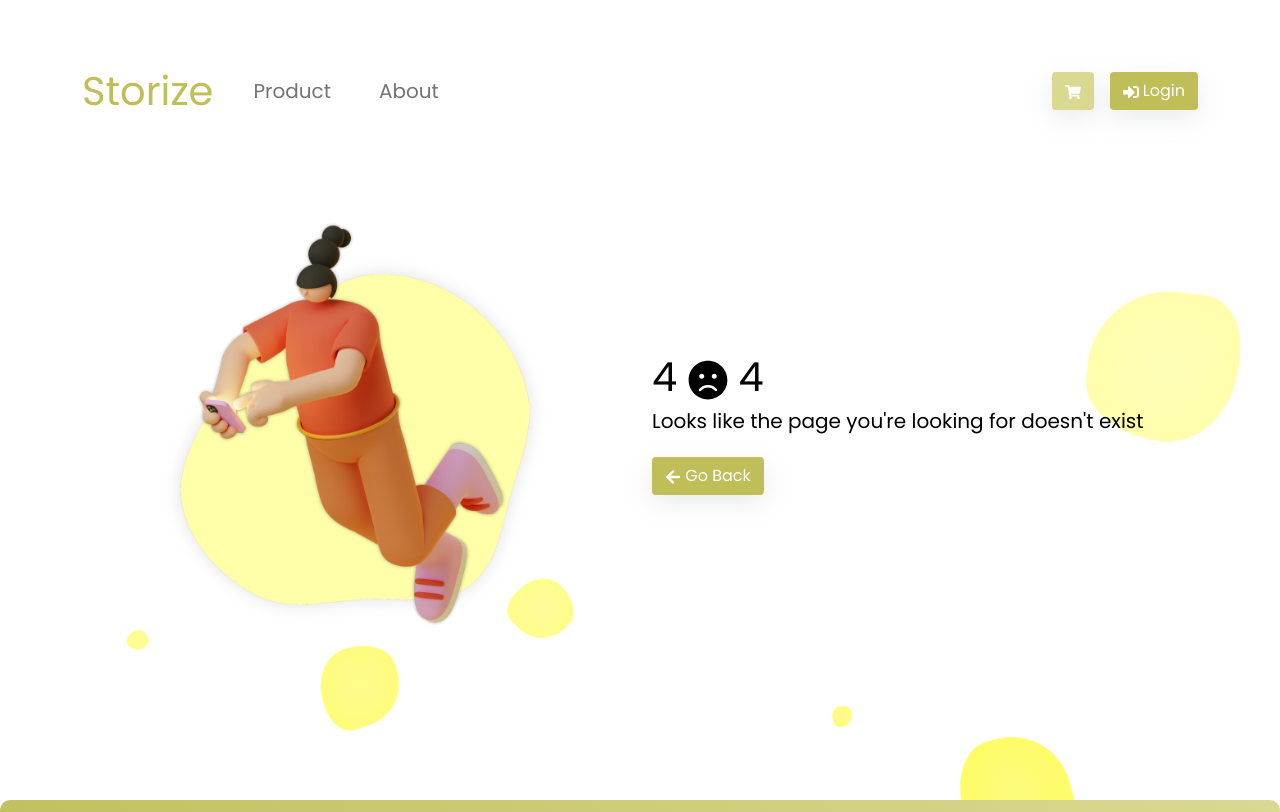
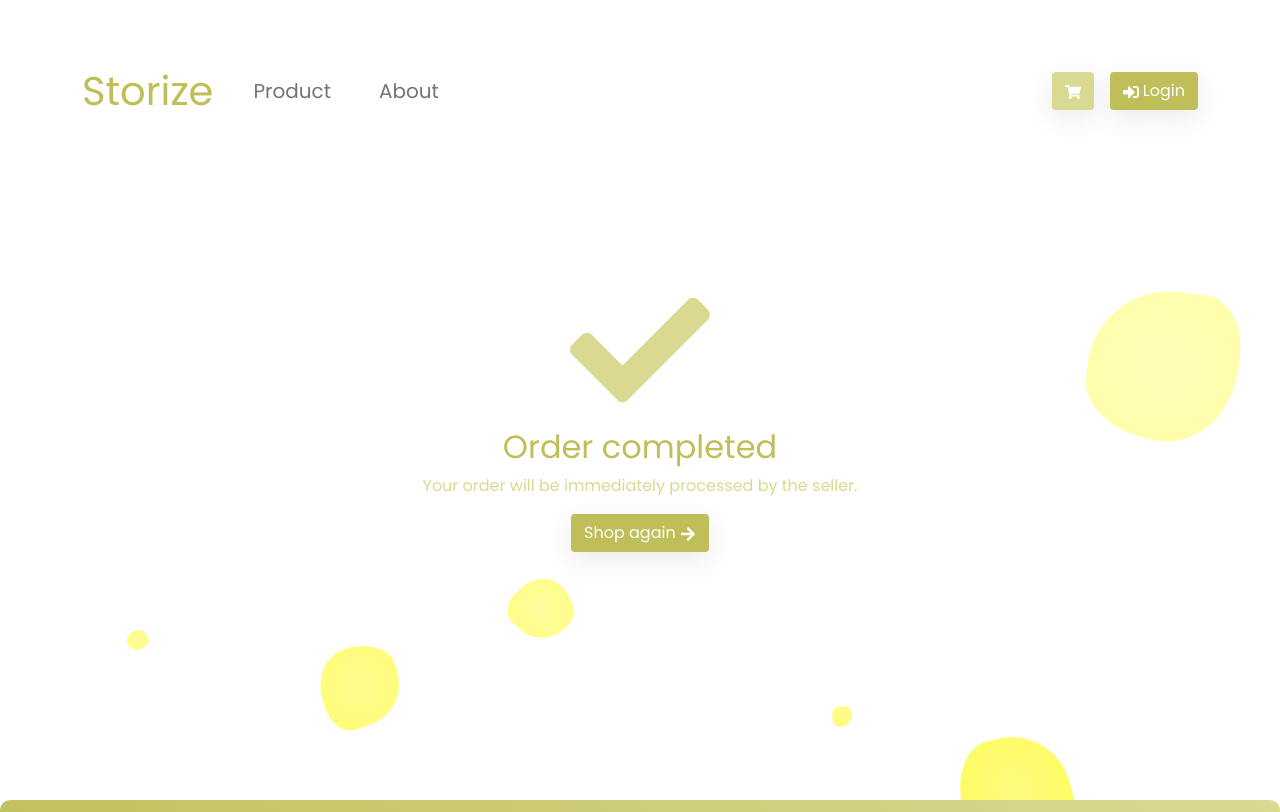
Before and after one commit to leonardo-lim/storize-next-ts, a Next.js app: page /completed in a window 1280 px wide. Before the commit this address had no page. Shown: the top 812 px of the page. Built offline with nearby package versions, Linux system fonts and the light colour scheme.

Commit message:
Add completed order page view

```diff
--- /dev/null
+++ b/pages/completed.tsx
@@ -0,0 +1,29 @@
+import type { NextPage } from 'next';
+import Head from 'next/head';
+import Link from 'next/link';
+import { FaArrowRight, FaCheck } from 'react-icons/fa';
+
+const Completed: NextPage = () => {
+    return (
+        <>
+            <Head>
+                <title>Storize - Completed</title>
+            </Head>
+
+            <div className="container">
+                <div className="row min-vh-100 pt-5 d-flex align-items-center">
+                    <div className="col text-center">
+                        <h1 className="text-beige"><FaCheck size={140} /></h1>
+                        <h2 className="text-gold">Order completed</h2>
+                        <p className="text-beige">Your order will be immediately processed by the seller.</p>
+                        <Link href="/products">
+                            <a className="btn btn-gold mb-3">Shop again <FaArrowRight /></a>
+                        </Link>
+                    </div>
+                </div>
+            </div>
+        </>
+    );
+};
+
+export default Completed;
```
